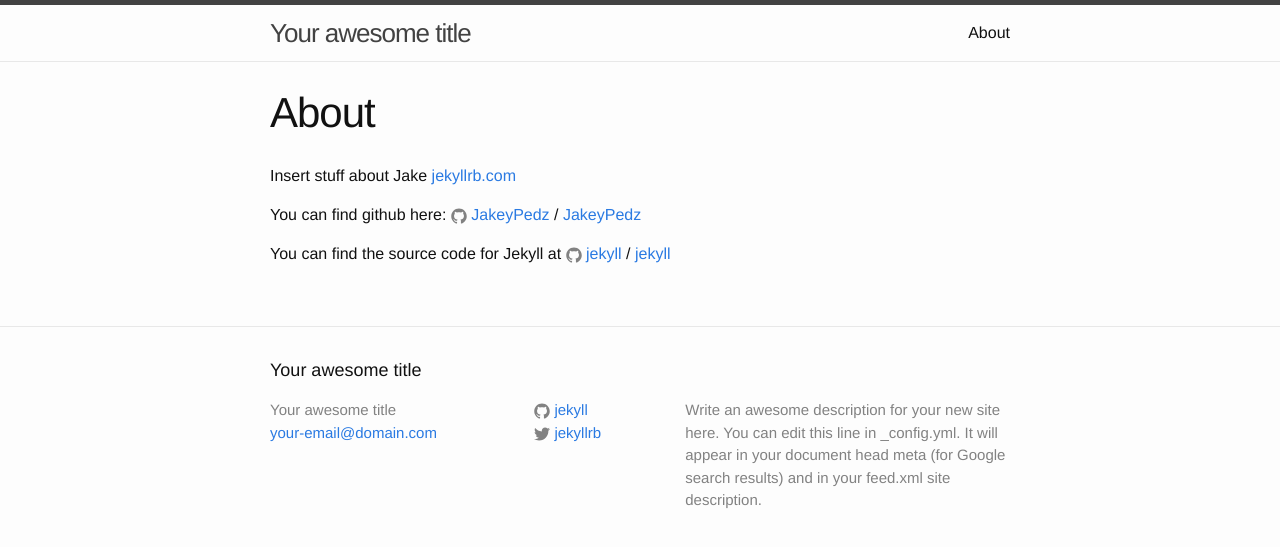
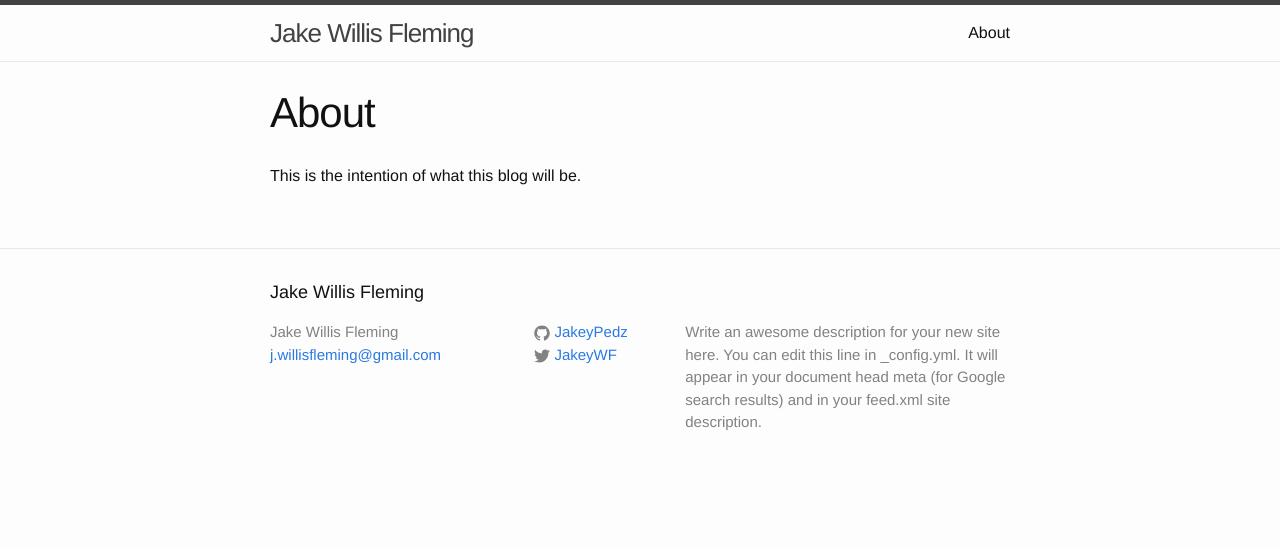
Before and after one commit to JakeyPedz/JakeyPedz.github.io, a Jekyll site: the page built from about.md, in a window 1280 px wide. Shown: the top 547 px of the page. Built offline with Jekyll 4.4.1, drawn with Linux system fonts in a browser that asks for light colours.

Commit message:
added behance and linkedin to the config file

```diff
--- a/_config.yml
+++ b/_config.yml
@@ -6,16 +6,18 @@
 # 'jekyll serve'. If you change this file, please restart the server process.
 
 # Site settings
-title: Your awesome title
-email: your-email@domain.com
+title: Jake Willis Fleming
+email: j.willisfleming@gmail.com
 description: > # this means to ignore newlines until "baseurl:"
   Write an awesome description for your new site here. You can edit this
   line in _config.yml. It will appear in your document head meta (for
   Google search results) and in your feed.xml site description.
 baseurl: "" # the subpath of your site, e.g. /blog
-url: "http://yourdomain.com" # the base hostname & protocol for your site
-twitter_username: jekyllrb
-github_username:  jekyll
+url: "http://JakeyPedz.github.io" # the base hostname & protocol for your site
+twitter_username: JakeyWF
+github_username:  JakeyPedz
+behance_username: jakeywf
+linkedin_username: jakewillisfleming
 
 # Build settings
 markdown: kramdown
--- a/about.md
+++ b/about.md
@@ -4,12 +4,14 @@
 permalink: /about/
 ---
 
-Insert stuff about Jake [jekyllrb.com](http://jekyllrb.com/)
+This is the intention of what this blog will be.
 
-You can find github here:
-{% include icon-github.html username="JakeyPedz" %} /
-[JakeyPedz](https://github.com/JakeyPedz)
+<!-- This is the base Jekyll theme. You can find out more info about customizing your Jekyll theme, as well as basic Jekyll usage documentation at [jekyllrb.com](http://jekyllrb.com/)
+
+You can find the source code for the Jekyll new theme at:
+{% include icon-github.html username="jglovier" %} /
+[jekyll-new](https://github.com/jglovier/jekyll-new)
 
 You can find the source code for Jekyll at
 {% include icon-github.html username="jekyll" %} /
-[jekyll](https://github.com/jekyll/jekyll)
+[jekyll](https://github.com/jekyll/jekyll) -->
```
Also changed, not shown: _posts/2016-01-04-my-first-post.markdown (added, +37 -0 lines).
